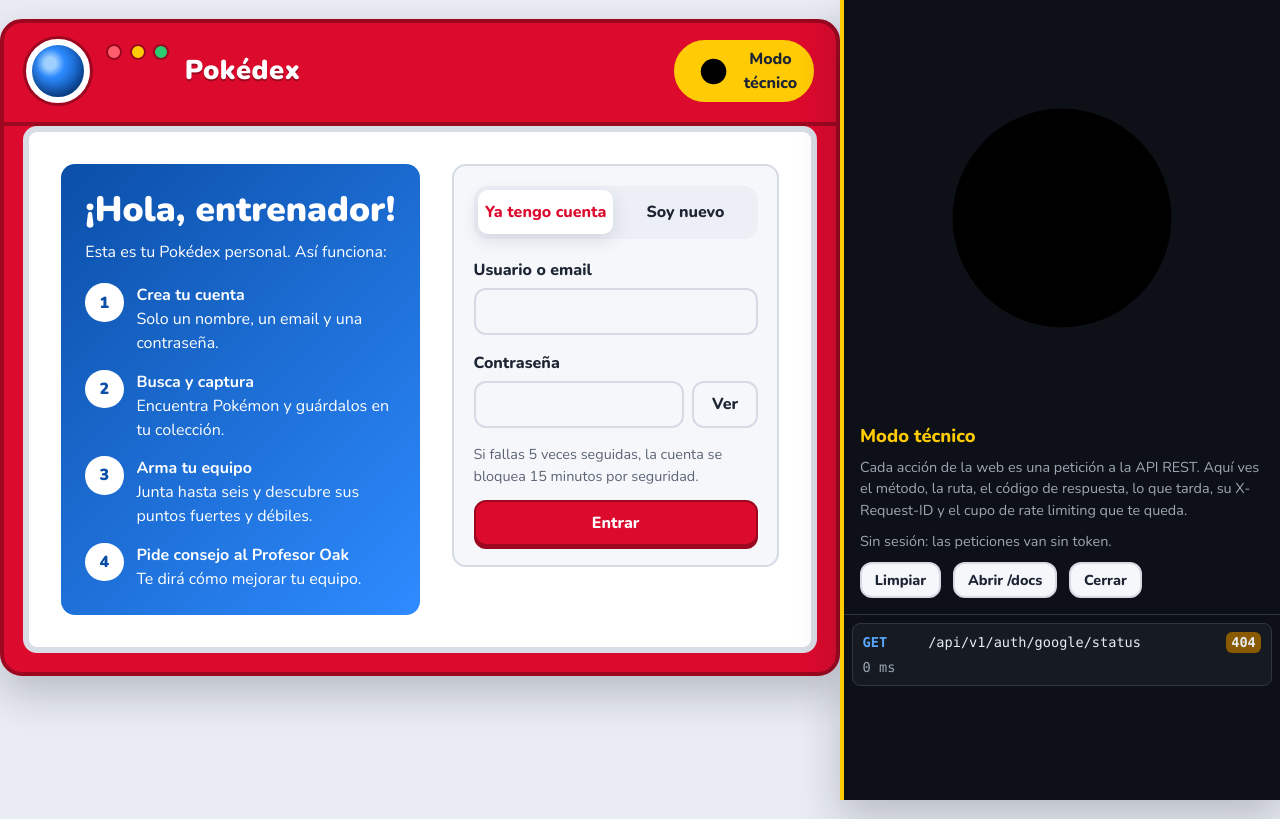
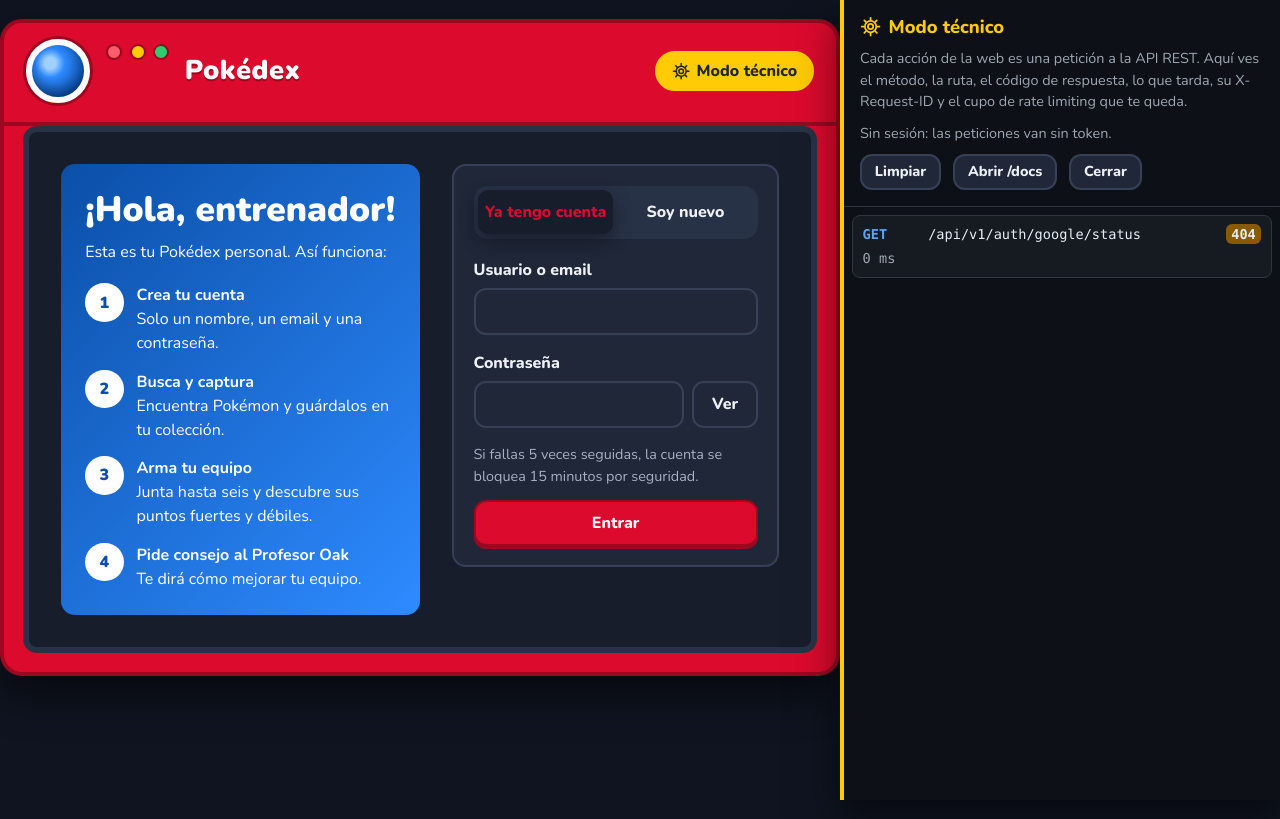
Before and after one commit to szunigacasado/pokedex-api, a plain HTML site: page app/web/index.html in a window 1280 px wide. Both pictures are taken after a click on the button "Modo técnico". Drawn offline with Linux system fonts and the light colour scheme; no server answers; files whose address does not match are found by name.

Commit message:
style(web): solo tema oscuro y estilos de los iconos
Se quita el modo claro y su botón. Poké Ball roja para capturado y estrella amarilla para favorito.

```diff
--- a/app/web/css/app.css
+++ b/app/web/css/app.css
@@ -21,23 +21,23 @@
   --yellow: #ffcb05;
   --green: #2ecc71;
 
-  --bg: #e9ecf3;
-  --screen: #ffffff;
-  --surface: #f5f7fb;
-  --surface-2: #eceff6;
-  --border: #d5dae5;
-  --text: #1d2433;
-  --muted: #5b6475;
+  --bg: #0f1420;
+  --screen: #171d2b;
+  --surface: #1f2738;
+  --surface-2: #283247;
+  --border: #364056;
+  --text: #eef1f7;
+  --muted: #a7b0c2;
   --focus: #ffcb05;
-  --link: #1d4ed8;
-  --ok: #157f3b;
-  --warn: #9a6700;
-  --danger: #b4141f;
+  --link: #8ab4ff;
+  --ok: #4ade80;
+  --warn: #fbbf24;
+  --danger: #ff7b86;
 
   --radius: 14px;
   --radius-lg: 22px;
-  --shadow: 0 6px 18px rgb(17 24 39 / 12%);
-  --shadow-lg: 0 18px 40px rgb(17 24 39 / 22%);
+  --shadow: 0 6px 18px rgb(0 0 0 / 40%);
+  --shadow-lg: 0 18px 40px rgb(0 0 0 / 55%);
   --speed: 180ms;
 
   /* Colores de los 18 tipos */
@@ -60,45 +60,7 @@
   --t-steel: #60a1b8;
   --t-fairy: #ef70ef;
 
-  color-scheme: light;
-}
-
-:root[data-theme="dark"] {
-  --bg: #0f1420;
-  --screen: #171d2b;
-  --surface: #1f2738;
-  --surface-2: #283247;
-  --border: #364056;
-  --text: #eef1f7;
-  --muted: #a7b0c2;
-  --link: #8ab4ff;
-  --ok: #4ade80;
-  --warn: #fbbf24;
-  --danger: #ff7b86;
-  --shadow: 0 6px 18px rgb(0 0 0 / 40%);
-  --shadow-lg: 0 18px 40px rgb(0 0 0 / 55%);
-
   color-scheme: dark;
-}
-
-@media (prefers-color-scheme: dark) {
-  :root:not([data-theme="light"]) {
-    --bg: #0f1420;
-    --screen: #171d2b;
-    --surface: #1f2738;
-    --surface-2: #283247;
-    --border: #364056;
-    --text: #eef1f7;
-    --muted: #a7b0c2;
-    --link: #8ab4ff;
-    --ok: #4ade80;
-    --warn: #fbbf24;
-    --danger: #ff7b86;
-    --shadow: 0 6px 18px rgb(0 0 0 / 40%);
-    --shadow-lg: 0 18px 40px rgb(0 0 0 / 55%);
-
-    color-scheme: dark;
-  }
 }
 
 /* ── Base ───────────────────────────────────────────────────── */
@@ -189,6 +151,55 @@ p {
 
 [hidden] {
   display: none !important;
+}
+
+/* ── Iconos (SVG de trazo, color del texto) ───────────────── */
+.icon {
+  width: 1.15em;
+  height: 1.15em;
+  flex: none;
+  vertical-align: -0.2em;
+  fill: none;
+  stroke: currentcolor;
+  stroke-width: 2;
+  stroke-linecap: round;
+  stroke-linejoin: round;
+}
+
+.icon--fill polygon,
+.icon--fill circle:first-child,
+.icon__dot {
+  fill: currentcolor;
+}
+
+/* Poké Ball rellena: la mitad superior en color y la línea central se mantiene */
+.icon--fill circle:last-child {
+  fill: var(--screen);
+}
+
+/* Separación con el texto que sigue (en los botones ya la da el gap del flex) */
+:is(h1, h2, h3, p, li, span, figcaption) > .icon:first-child {
+  margin-right: 0.4em;
+}
+
+.legend .icon {
+  margin: 0 0.25rem;
+}
+
+/* La franja de la Poké Ball rellena sigue viéndose */
+.icon--fill path {
+  stroke: var(--screen);
+}
+
+/* Estrella de favorito en amarillo; Poké Ball de capturado en rojo */
+.icon--fill polygon {
+  fill: var(--yellow);
+  stroke: var(--yellow);
+}
+
+.card__badge,
+.legend {
+  color: var(--red-light);
 }
 
 /* ── Carcasa de la Pokédex ──────────────────────────────────── */
@@ -319,10 +330,6 @@ p {
   border-color: var(--red-dark);
 }
 
-.nav__icon {
-  font-size: 1.1rem;
-  line-height: 1;
-}
 
 /* La pantalla */
 .screen {
@@ -330,19 +337,9 @@ p {
   padding: clamp(1rem, 3vw, 2rem);
   background: var(--screen);
   border-radius: var(--radius);
-  border: 6px solid #d9dde6;
+  border: 6px solid #2a3346;
   min-height: 60vh;
   outline: none;
-}
-
-:root[data-theme="dark"] .screen {
-  border-color: #2a3346;
-}
-
-@media (prefers-color-scheme: dark) {
-  :root:not([data-theme="light"]) .screen {
-    border-color: #2a3346;
-  }
 }
 
 /* ── Botones y controles ────────────────────────────────────── */
```
Also changed, not shown: 1 other file.
